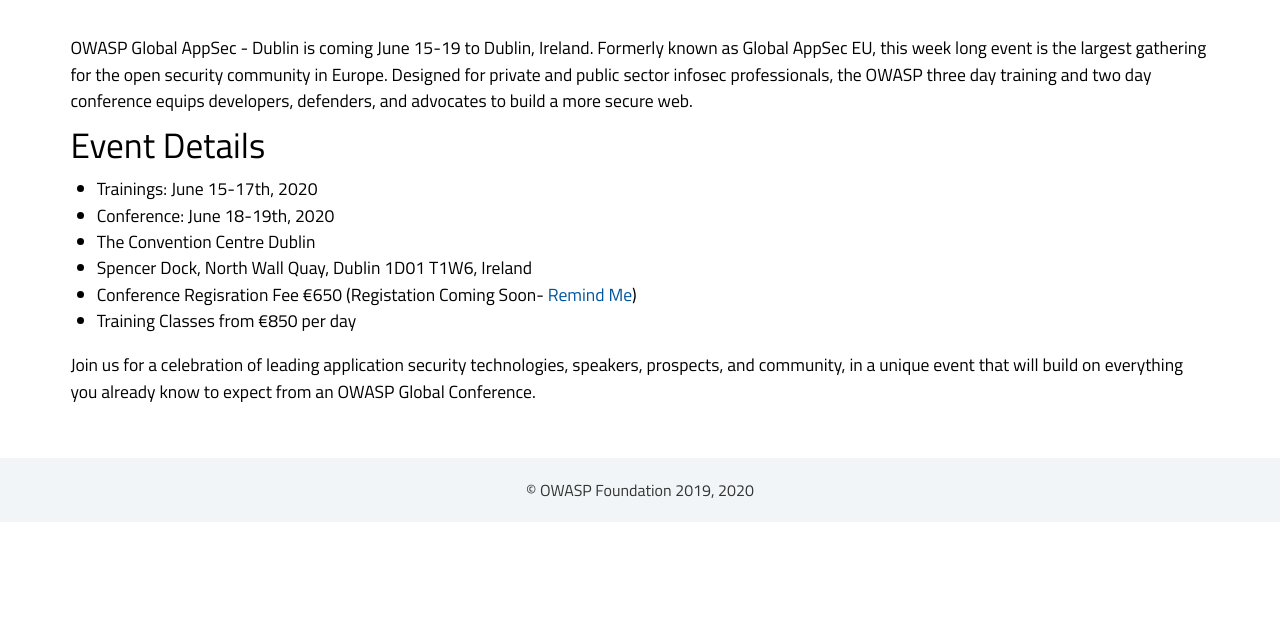
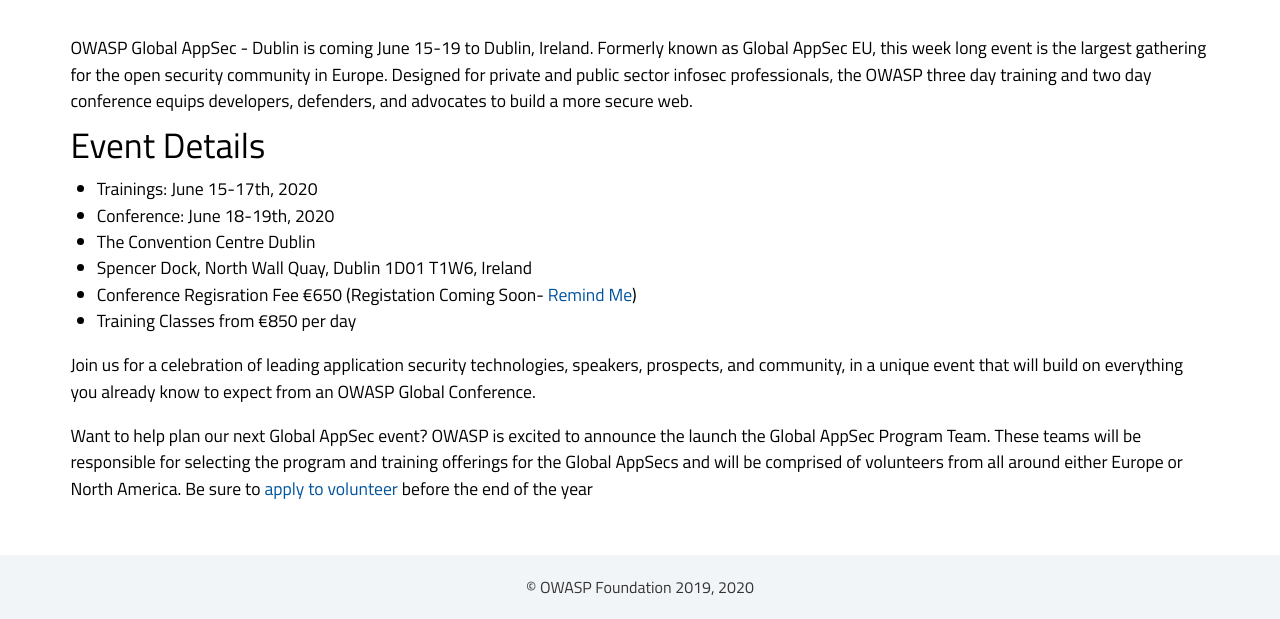
Before and after one commit to globalsea/globalsea.github.io, a Jekyll site: the page built from index.html, in a window 1280 px wide. Shown: the part 369-988 px from the top of the page. Built offline with Jekyll 4.4.1, drawn with Linux system fonts in a browser that asks for light colours; some web fonts are replaced; before the commit the page ends 900 px from its top, so only the background shows below that.

Commit message:
Update index.html

```diff
--- a/index.html
+++ b/index.html
@@ -23,4 +23,6 @@
 	</ul>
 
 	<p>Join us for a celebration of leading application security technologies, speakers, prospects, and community, in a unique event that will build on everything you already know to expect from an OWASP Global Conference.</p>
+
+	<p>Want to help plan our next Global AppSec event? OWASP is excited to announce the launch the Global AppSec Program Team. These teams will be responsible for selecting the program and training offerings for the Global AppSecs and will be comprised of volunteers from all around either Europe or North America. Be sure to <a href="https://owasp.wufoo.com/forms/program-team-application/" target="_blank">apply to volunteer</a> before the end of the year</p>
 </section>
```
